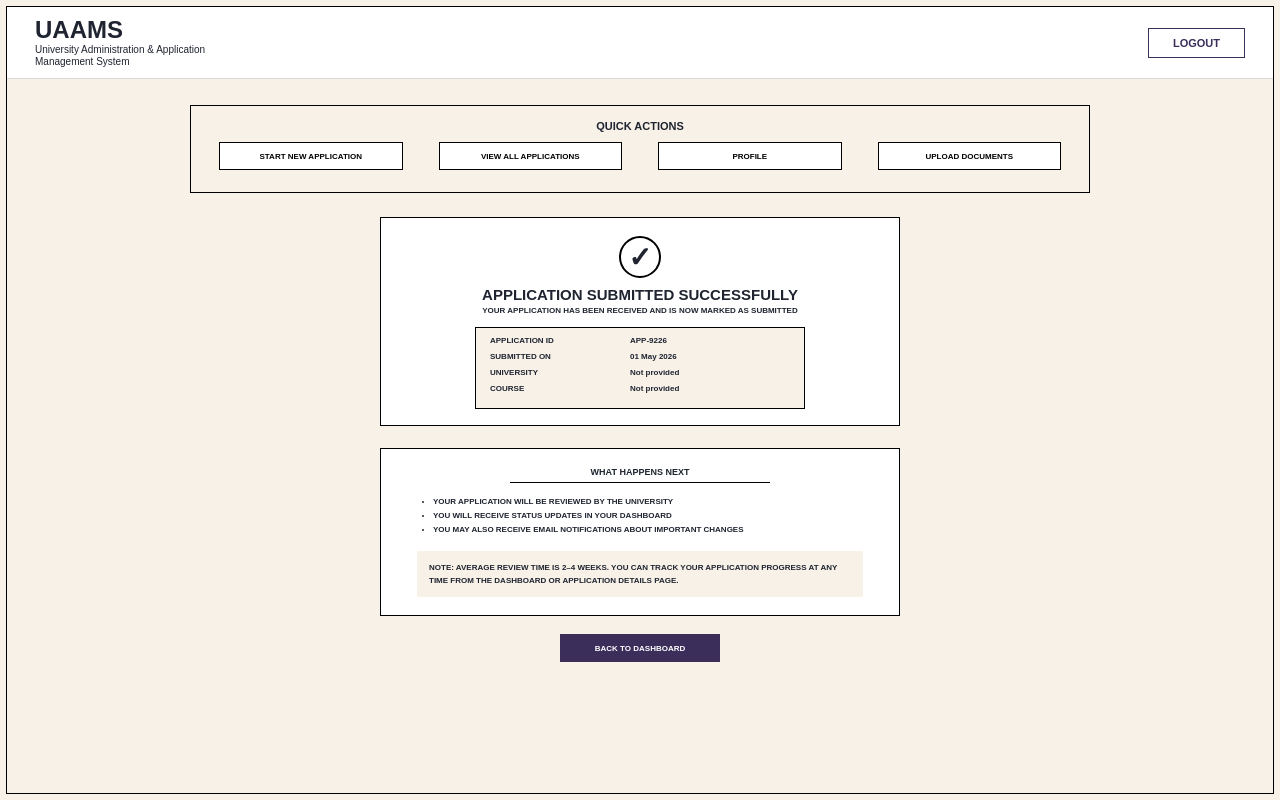
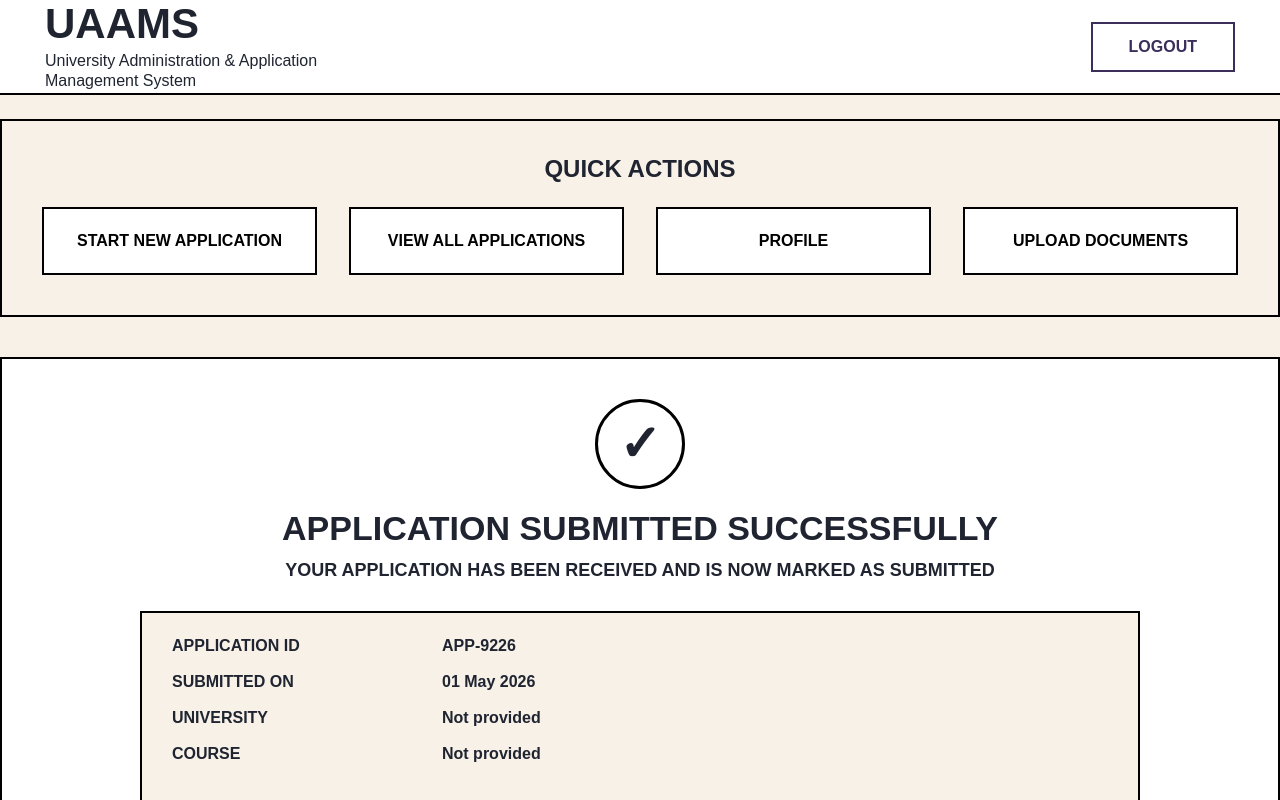
Before and after one commit to AdminSystem-Group5/university-application-system, a Next.js app: page /student/application/new/submitted in a window 1280 px wide. Shown: the top 800 px of the page. Built offline with nearby package versions, Linux system fonts and the light colour scheme; no server answers.

Commit message:
Update header and layout spacing

```diff
--- a/src/app/student/application/new/submitted/page.jsx
+++ b/src/app/student/application/new/submitted/page.jsx
@@ -191,131 +191,146 @@ function formatToday() {
 
 const pageStyle = {
   minHeight: "100vh",
+  width: "100%",
   background: "#F7F1E8",
-  padding: "6px",
+  padding: "0",
   fontFamily: "Arial, Helvetica, sans-serif",
+  boxSizing: "border-box",
 };
 
 const frameStyle = {
-  minHeight: "calc(100vh - 12px)",
-  border: "1.5px solid #000",
+  minHeight: "calc(100vh - 20px)",
+  width: "100%",
+
   background: "#F7F1E8",
-  padding: "0 110px 60px",
+  display: "flex",
+  flexDirection: "column",
 };
 
 const headerStyle = {
-  height: "72px",
+  height: "95px",
+  width: "100vw",
+  position: "relative",
+  left: "50%",
+  transform: "translateX(-50%)",
   background: "#fff",
   display: "flex",
   alignItems: "center",
   justifyContent: "space-between",
-  padding: "0 28px",
-  margin: "0 -110px 26px",
-  borderBottom: "1px solid rgba(0,0,0,0.15)",
+  padding: "0 45px",
+  margin: "0 0 24px",
+  borderBottom: "2px solid #000",
 };
 
 const logoStyle = {
   margin: 0,
-  fontSize: "24px",
-  fontWeight: "800",
-  lineHeight: "24px",
+  fontSize: "42px",
+  fontWeight: "900",
+  lineHeight: "42px",
 };
 
 const subtitleStyle = {
-  margin: "2px 0 0",
-  fontSize: "10px",
-  lineHeight: "12px",
+  margin: "6px 0 0",
+  fontSize: "16px",
+  lineHeight: "20px",
 };
 
 const logoutButtonStyle = {
   background: "#fff",
-  border: "1.5px solid #3B2E5A",
+  border: "2px solid #3B2E5A",
   color: "#3B2E5A",
-  padding: "8px 24px",
-  fontSize: "11px",
-  fontWeight: "700",
+  padding: "14px 36px",
+  fontSize: "16px",
+  fontWeight: "800",
   cursor: "pointer",
 };
 
 const quickActionsStyle = {
-  maxWidth: "900px",
-  margin: "0 auto 24px",
-  border: "1.5px solid #000",
+  width: "100%",
+  maxWidth: "1700px",
+  margin: "0 auto 40px",
+  border: "2px solid #000",
   background: "#F7F1E8",
-  padding: "14px 28px 22px",
+  padding: "34px 40px 40px",
   textAlign: "center",
+  boxSizing: "border-box",
 };
 
 const quickActionsTitleStyle = {
-  margin: "0 0 10px",
-  fontSize: "11px",
+  margin: "0 0 24px",
+  fontSize: "24px",
   fontWeight: "900",
 };
 
 const quickButtonRowStyle = {
   display: "grid",
   gridTemplateColumns: "repeat(4, 1fr)",
-  gap: "36px",
+  gap: "32px",
+  width: "100%",
 };
 
 const quickButtonStyle = {
-  height: "28px",
+  height: "68px",
   background: "#fff",
-  border: "1.5px solid #000",
-  fontSize: "8px",
-  fontWeight: "800",
+  border: "2px solid #000",
+  fontSize: "16px",
+  fontWeight: "900",
   cursor: "pointer",
 };
 
 const successCardStyle = {
-  width: "520px",
-  margin: "0 auto 22px",
-  border: "1.5px solid #000",
+  width: "100%",
+  maxWidth: "1700px",
+  margin: "0 auto 40px",
+  border: "2px solid #000",
   background: "#fff",
-  padding: "18px 36px 16px",
+  padding: "40px 50px",
   textAlign: "center",
+  boxSizing: "border-box",
 };
 
 const checkCircleStyle = {
-  width: "42px",
-  height: "42px",
-  margin: "0 auto 8px",
-  border: "2px solid #000",
+  width: "90px",
+  height: "90px",
+  margin: "0 auto 20px",
+  border: "3px solid #000",
   borderRadius: "50%",
   display: "flex",
   alignItems: "center",
   justifyContent: "center",
-  fontSize: "28px",
-  fontWeight: "800",
+  fontSize: "50px",
+  fontWeight: "900",
 };
 
 const successTitleStyle = {
-  margin: "0 0 3px",
-  fontSize: "15px",
+  margin: "0 0 12px",
+  fontSize: "34px",
   fontWeight: "900",
 };
 
 const successSubtitleStyle = {
-  margin: "0 0 12px",
-  fontSize: "8px",
+  margin: "0 0 30px",
+  fontSize: "18px",
   fontWeight: "700",
 };
 
 const summaryBoxStyle = {
-  width: "330px",
+  width: "100%",
+  maxWidth: "1000px",
   margin: "0 auto",
-  border: "1.5px solid #000",
+  border: "2px solid #000",
   background: "#F7F1E8",
-  padding: "8px 14px",
+  padding: "24px 30px",
   textAlign: "left",
+  boxSizing: "border-box",
 };
 
 const summaryRowStyle = {
   display: "grid",
-  gridTemplateColumns: "120px 1fr",
-  gap: "20px",
-  marginBottom: "7px",
-  fontSize: "8px",
+  gridTemplateColumns: "240px 1fr",
+  gap: "30px",
+  marginBottom: "18px",
+  fontSize: "16px",
 };
 
 const summaryLabelStyle = {
@@ -327,50 +342,53 @@ const summaryValueStyle = {
 };
 
 const nextBoxStyle = {
-  width: "520px",
-  margin: "0 auto 18px",
-  border: "1.5px solid #000",
+  width: "100%",
+  maxWidth: "1700px",
+  margin: "0 auto 34px",
+  border: "2px solid #000",
   background: "#fff",
-  padding: "18px 36px",
+  padding: "40px 50px",
+  boxSizing: "border-box",
 };
 
 const nextTitleStyle = {
-  margin: "0 auto 12px",
-  paddingBottom: "5px",
-  width: "260px",
+  margin: "0 auto 26px",
+  paddingBottom: "10px",
+  width: "420px",
   textAlign: "center",
-  borderBottom: "1.5px solid #000",
-  fontSize: "9px",
+  borderBottom: "2px solid #000",
+  fontSize: "20px",
   fontWeight: "900",
 };
 
 const nextListStyle = {
-  margin: "0 0 14px",
-  paddingLeft: "16px",
-  fontSize: "8px",
+  margin: "0 0 28px",
+  paddingLeft: "28px",
+  fontSize: "16px",
   fontWeight: "700",
-  lineHeight: "14px",
+  lineHeight: "32px",
 };
 
 const noteBoxStyle = {
   background: "#F7F1E8",
-  padding: "10px 12px",
-  fontSize: "8px",
+  padding: "22px 24px",
+  fontSize: "15px",
   fontWeight: "700",
-  lineHeight: "13px",
+  lineHeight: "28px",
 };
 
 const bottomButtonWrapperStyle = {
   textAlign: "center",
+  marginBottom: "40px",
 };
 
 const dashboardButtonStyle = {
-  width: "160px",
-  height: "28px",
+  width: "320px",
+  height: "70px",
   background: "#3B2E5A",
   color: "#fff",
-  border: "1.5px solid #3B2E5A",
-  fontSize: "8px",
-  fontWeight: "800",
+  border: "2px solid #3B2E5A",
+  fontSize: "18px",
+  fontWeight: "900",
   cursor: "pointer",
 };
```
Also changed, not shown: src/app/student/application/new/documents/page.jsx (+11 -7 lines).
